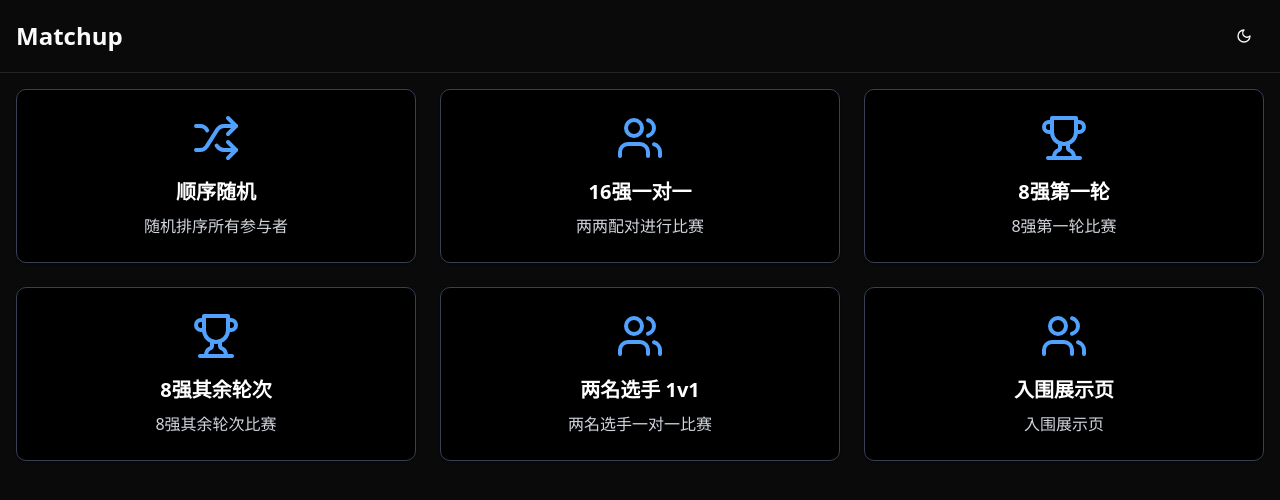
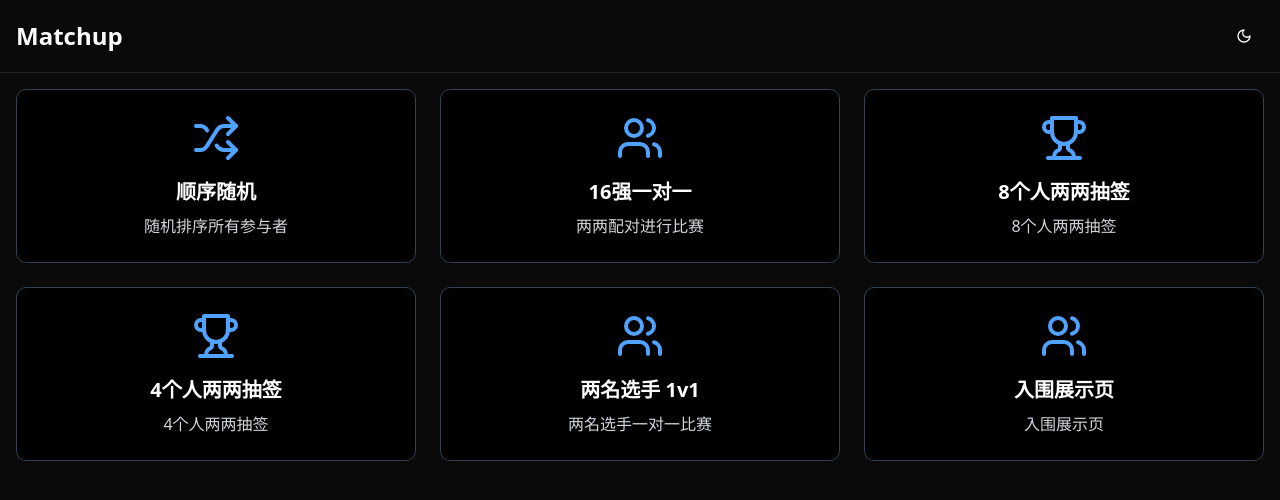
Before and after one commit to tuntun0609/matchup-master, a Next.js app: page / in a window 1280 px wide. Shown: the top 500 px of the page. Built offline with nearby package versions, Linux system fonts and the light colour scheme.

Commit message:
feat: win

```diff
--- a/src/app/playground/eight-strong-first-round/page.tsx
+++ b/src/app/playground/eight-strong-first-round/page.tsx
@@ -179,8 +179,8 @@ export default function EightStrongFirstRound() {
                     delay: highlightedPlayers.includes(group[0]) ? 0.2 : 0,
                   }}
                   className={cn(
-                    'text-4xl text-gray-900 dark:text-gray-100',
-                    winPlayers.includes(group[0]) && 'text-glow'
+                    'text-4xl text-gray-900 transition-colors duration-500 dark:text-gray-100',
+                    winPlayers.includes(group[0]) && '!text-[#f3df8e]'
                   )}
                   data-player={group[0]}
                 >
@@ -235,8 +235,8 @@ export default function EightStrongFirstRound() {
                       delay: highlightedPlayers.includes(group[1]) ? 0.2 : 0,
                     }}
                     className={cn(
-                      'text-4xl text-gray-900 dark:text-gray-100',
-                      winPlayers.includes(group[1]) && 'text-glow'
+                      'text-4xl text-gray-900 transition-colors duration-500 dark:text-gray-100',
+                      winPlayers.includes(group[1]) && '!text-[#f3df8e]'
                     )}
                     data-player={group[1]}
                   >
--- a/src/app/playground/eight-strong-second-round/page.tsx
+++ b/src/app/playground/eight-strong-second-round/page.tsx
@@ -195,8 +195,8 @@ export default function EightStrongFirstRound() {
                 <motion.p
                   data-player={group[0]}
                   className={cn(
-                    'text-4xl text-gray-900 dark:text-gray-100',
-                    winPlayers.includes(group[0]) && 'text-glow'
+                    'text-4xl text-gray-900 transition-colors duration-500 dark:text-gray-100',
+                    winPlayers.includes(group[0]) && '!text-[#f3df8e]'
                   )}
                   animate={{
                     scale: highlightedPlayers.includes(group[0]) && !showVsAnimation ? 1 : 1,
@@ -270,8 +270,8 @@ export default function EightStrongFirstRound() {
                   <motion.p
                     data-player={group[1]}
                     className={cn(
-                      'text-4xl text-gray-900 dark:text-gray-100',
-                      winPlayers.includes(group[1]) && 'text-glow'
+                      'text-4xl text-gray-900 transition-colors duration-500 dark:text-gray-100',
+                      winPlayers.includes(group[1]) && '!text-[#f3df8e]'
                     )}
                     animate={{
                       scale: highlightedPlayers.includes(group[1]) && !showVsAnimation ? 1 : 1,
--- a/src/components/modes-selection.tsx
+++ b/src/components/modes-selection.tsx
@@ -15,14 +15,14 @@ const modes = [
     href: '/one-on-one-group',
   },
   {
-    title: '8强第一轮',
-    description: '8强第一轮比赛',
+    title: '8个人两两抽签',
+    description: '8个人两两抽签',
     icon: Trophy,
     href: '/eight-strong-first-round',
   },
   {
-    title: '8强其余轮次',
-    description: '8强其余轮次比赛',
+    title: '4个人两两抽签',
+    description: '4个人两两抽签',
     icon: Trophy,
     href: '/eight-strong-second-round',
   },
```
